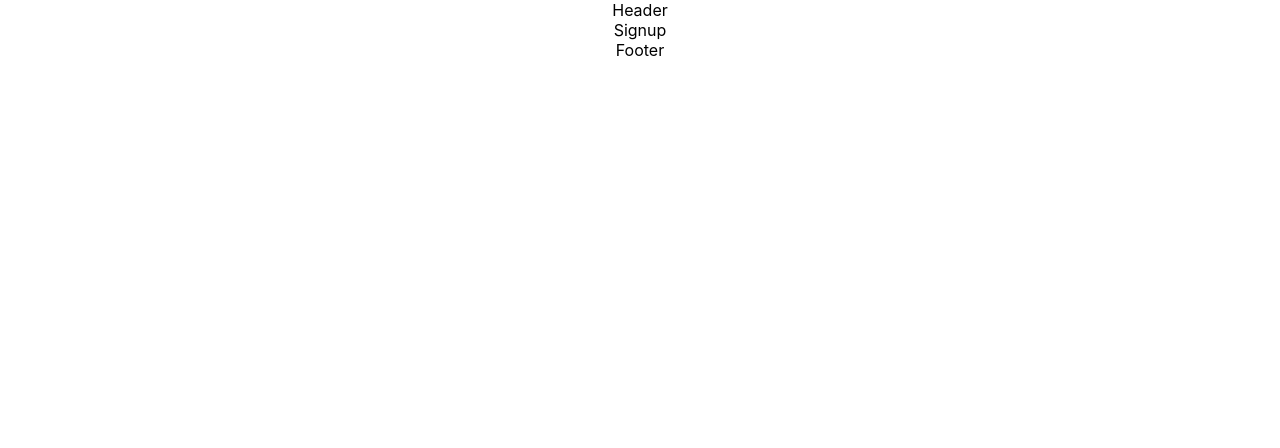
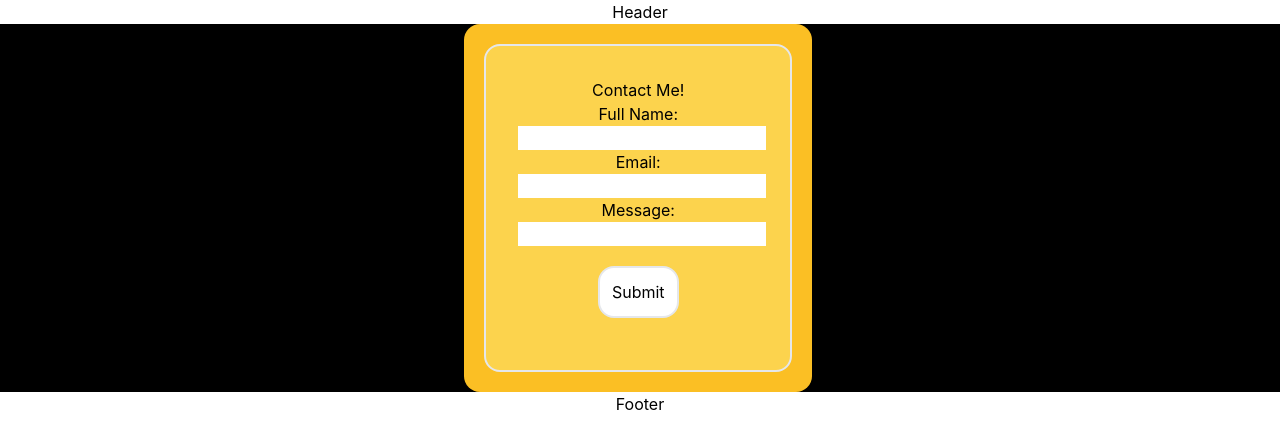
Before and after one commit to leothoma88/GiveBackApp, a React (Create React App) app: page /signup in a window 1280 px wide. Shown: the top 448 px of the page. Built offline with nearby package versions, Linux system fonts and the light colour scheme.

Commit message:
tailwind install

```diff
--- a/package.json
+++ b/package.json
@@ -38,6 +38,8 @@
     ]
   },
   "devDependencies": {
+    "autoprefixer": "^10.4.13",
+    "postcss": "^8.4.19",
     "tailwindcss": "^3.2.4"
   }
 }
--- /dev/null
+++ b/postcss.config.js
@@ -0,0 +1,6 @@
+module.exports = {
+  plugins: {
+    tailwindcss: {},
+    autoprefixer: {},
+  },
+}
--- a/public/main.html
+++ b/public/main.html
@@ -1,54 +1,108 @@
 <!DOCTYPE html>
 <html lang="en">
   <head>
-    <meta charset="UTF-8">
-    <meta http-equiv="X-UA-Compatible" content="IE=edge">
-    <meta name="viewport" content="width=device-width, initial-scale=1.0">
-    <link href="output-style.css" rel="stylesheet">
+    <meta charset="UTF-8" />
+    <meta http-equiv="X-UA-Compatible" content="IE=edge" />
+    <meta name="viewport" content="width=device-width, initial-scale=1.0" />
+    <link href="output-style.css" rel="stylesheet" />
     <title>Document</title>
   </head>
-<body class="bg-emerald-100">
+  <body className="bg-emerald-100">
     <header>
-        <div class="h-64 bg-teal-500">d</div>
-        <div class="flex justify-end">
-            <div class="space-x-4 space-y-4 mr-10">
-              <button type="button" class="inline-block px-9 py-2.5 bg-pink-700 text-white font-medium text-xs leading-tight uppercase rounded shadow-lg hover:bg-blue-700 hover:shadow-lg focus:bg-blue-700 focus:shadow-lg focus:outline-none focus:ring-0 active:bg-blue-800 active:shadow-lg transition duration-150 ease-in-out">Primary</button>
-              <button type="button" class="inline-block px-9 py-2.5 bg-purple-800 text-white font-medium text-xs leading-tight uppercase rounded shadow-lg hover:bg-purple-700 hover:shadow-lg focus:bg-purple-700 focus:shadow-lg focus:outline-none focus:ring-0 active:bg-blue-800 active:shadow-lg transition duration-150 ease-in-out">Secondary</button>
+      <div className="h-64 bg-teal-500">d</div>
+      <div className="flex justify-end">
+        <div className="space-x-4 space-y-4 mr-10">
+          <button
+            type="button"
+            className="inline-block px-9 py-2.5 bg-pink-700 text-white font-medium text-xs leading-tight uppercase rounded shadow-lg hover:bg-blue-700 hover:shadow-lg focus:bg-blue-700 focus:shadow-lg focus:outline-none focus:ring-0 active:bg-blue-800 active:shadow-lg transition duration-150 ease-in-out"
+          >
+            Primary
+          </button>
+          <button
+            type="button"
+            className="inline-block px-9 py-2.5 bg-purple-800 text-white font-medium text-xs leading-tight uppercase rounded shadow-lg hover:bg-purple-700 hover:shadow-lg focus:bg-purple-700 focus:shadow-lg focus:outline-none focus:ring-0 active:bg-blue-800 active:shadow-lg transition duration-150 ease-in-out"
+          >
+            Secondary
+          </button>
         </div>
       </div>
     </header>
     <main>
-        <div class="flex" alt="middlesections">
-            <div class="flex-1 h-96 mt-20 ml-[50px] w-1/2 h-[30rem] bg-white"></div>
-            <div class="flex-1 h-96 mt-20 m-[50px] w-1/2 h-[30rem] bg-white"></div>
+      <div className="flex" alt="middlesections">
+        <div
+          className="flex-1 h-96 mt-20 ml-[50px] w-1/2 h-[30rem] bg-white"
+        ></div>
+        <div
+          className="flex-1 h-96 mt-20 m-[50px] w-1/2 h-[30rem] bg-white"
+        ></div>
       </div>
-        <div class="flex">
-            <p class="text-xl font-bold text-center flex-1">Summary</p>
-            <p class="text-xl font-bold text-center flex-1">Organizations</p>
+      <div className="flex">
+        <p className="text-xl font-bold text-center flex-1">Summary</p>
+        <p className="text-xl font-bold text-center flex-1">Organizations</p>
       </div>
-        <section class=" dark:bg-gray-900">
-            <div class="py-8 lg:py-16 px-4 mx-auto max-w-screen-md">
-                <h2 class="mb-4 text-4xl tracking-tight font-extrabold text-center text-gray-900 dark:text-white">Contact Us</h2>
-                <p class="mb-8 lg:mb-16 font-light text-center text-gray-500 dark:text-gray-400 sm:text-xl">If you have any questions or would like your organization featured.</p>
-                <form action="#" class="space-y-8">
+      <section className=" dark:bg-gray-900">
+        <div className="py-8 lg:py-16 px-4 mx-auto max-w-screen-md">
+          <h2
+            className="mb-4 text-4xl tracking-tight font-extrabold text-center text-gray-900 dark:text-white"
+          >
+            Contact Us
+          </h2>
+          <p
+            className="mb-8 lg:mb-16 font-light text-center text-gray-500 dark:text-gray-400 sm:text-xl"
+          >
+            If you have any questions or would like your organization featured.
+          </p>
+          <form action="#" className="space-y-8">
             <div>
-                        <label for="email" class="block mb-2 text-sm font-medium text-gray-900 dark:text-gray-300">Your email</label>
-                        <input type="email" id="email" class="shadow-sm bg-gray-50 border border-gray-300 text-gray-900 text-sm rounded-lg focus:ring-primary-500 focus:border-primary-500 block w-full p-2.5 dark:bg-gray-700 dark:border-gray-600 dark:placeholder-gray-400 dark:text-white dark:focus:ring-primary-500 dark:focus:border-primary-500 dark:shadow-sm-light" placeholder="name@flowbite.com" required>
+              <label
+                htmlFor="email"
+                className="block mb-2 text-sm font-medium text-gray-900 dark:text-gray-300"
+                >Your email</label
+              >
+              <input
+                type="email"
+                id="email"
+                className="shadow-sm bg-gray-50 border border-gray-300 text-gray-900 text-sm rounded-lg focus:ring-primary-500 focus:border-primary-500 block w-full p-2.5 dark:bg-gray-700 dark:border-gray-600 dark:placeholder-gray-400 dark:text-white dark:focus:ring-primary-500 dark:focus:border-primary-500 dark:shadow-sm-light"
+                placeholder="name@flowbite.com"
+                required
+              />
             </div>
             <div>
-                        <label for="subject" class="block mb-2 text-sm font-medium text-gray-900 dark:text-gray-300">Subject</label>
-                        <input type="text" id="subject" class="block p-3 w-full text-sm text-gray-900 bg-gray-50 rounded-lg border border-gray-300 shadow-sm focus:ring-primary-500 focus:border-primary-500 dark:bg-gray-700 dark:border-gray-600 dark:placeholder-gray-400 dark:text-white dark:focus:ring-primary-500 dark:focus:border-primary-500 dark:shadow-sm-light" placeholder="Let us know how we can help you" required>
+              <label
+                htmlFor="subject"
+                className="block mb-2 text-sm font-medium text-gray-900 dark:text-gray-300"
+                >Subject</label
+              >
+              <input
+                type="text"
+                id="subject"
+                className="block p-3 w-full text-sm text-gray-900 bg-gray-50 rounded-lg border border-gray-300 shadow-sm focus:ring-primary-500 focus:border-primary-500 dark:bg-gray-700 dark:border-gray-600 dark:placeholder-gray-400 dark:text-white dark:focus:ring-primary-500 dark:focus:border-primary-500 dark:shadow-sm-light"
+                placeholder="Let us know how we can help you"
+                required
+              />
             </div>
-                    <div class="sm:col-span-2">
-                        <label for="message" class="block mb-2 text-sm font-medium text-gray-900 dark:text-gray-400">Your message</label>
-                        <textarea id="message" rows="6" class="block p-2.5 w-full text-sm text-gray-900 bg-gray-50 rounded-lg shadow-sm border border-gray-300 focus:ring-primary-500 focus:border-primary-500 dark:bg-gray-700 dark:border-gray-600 dark:placeholder-gray-400 dark:text-white dark:focus:ring-primary-500 dark:focus:border-primary-500" placeholder="Leave a comment..."></textarea>
+            <div className="sm:col-span-2">
+              <label
+                htmlFor="message"
+                className="block mb-2 text-sm font-medium text-gray-900 dark:text-gray-400"
+                >Your message</label
+              >
+              <textarea
+                id="message"
+                rows="6"
+                className="block p-2.5 w-full text-sm text-gray-900 bg-gray-50 rounded-lg shadow-sm border border-gray-300 focus:ring-primary-500 focus:border-primary-500 dark:bg-gray-700 dark:border-gray-600 dark:placeholder-gray-400 dark:text-white dark:focus:ring-primary-500 dark:focus:border-primary-500"
+                placeholder="Leave a comment..."
+              ></textarea>
             </div>
-                    <button type="submit" class="py-3 px-5 text-sm font-medium text-center text-black rounded-lg bg-primary-700 sm:w-fit hover:bg-primary-800 focus:ring-4 focus:outline-none focus:ring-primary-300 dark:bg-primary-600 dark:hover:bg-primary-700 dark:focus:ring-primary-800">Send message</button>
+            <button
+              type="submit"
+              className="py-3 px-5 text-sm font-medium text-center text-black rounded-lg bg-primary-700 sm:w-fit hover:bg-primary-800 focus:ring-4 focus:outline-none focus:ring-primary-300 dark:bg-primary-600 dark:hover:bg-primary-700 dark:focus:ring-primary-800"
+            >
+              Send message
+            </button>
           </form>
         </div>
       </section>
-
     </main>
-
   </body>
 </html>
--- a/src/components/Signup.jsx
+++ b/src/components/Signup.jsx
@@ -1,9 +1,55 @@
-import React from 'react'
+import React from "react";
 
 const Signup = () => {
   return (
-    <div>Signup</div>
-  )
-}
+    <div>
+      <div className="flex bg-black">
+        <div className="ml-20 h-full col-span-1 grid grid-cols-1 pl-96">
+          <div className="start bg-amber-400 w-4/5 border-bg-black rounded-2xl">
+            <div className="card p-8 m-5 border-2 bg-amber-300 rounded-2xl">
+              <form className="form login-form">
+                <div className="form-group">
+                  <p>Contact Me!</p>
+                  <label className="form-label" htmlFor="fullName">
+                    Full Name:
+                  </label>
+                  <input
+                    className="form-input form-control"
+                    type="text"
+                    id="fullName"
+                  />
+                </div>
+                <div className="form-group">
+                  <label htmlFor="emailInput">Email:</label>
+                  <input
+                    className="form-input form-control"
+                    type="password"
+                    id="emailInput"
+                  />
+                </div>
+                <div className="form-group">
+                  <label htmlFor="messageDesc">Message:</label>
+                  <input
+                    className="form-input form-control"
+                    type="password"
+                    id="messageDesc"
+                  />
+                </div>
+                <div className="BtnSpace">
+                  <button
+                    className="submitBtn btn-primary border-2 bg-white p-3 m-5 rounded-2xl hover:bg-amber-500"
+                    type="submit"
+                  >
+                    Submit
+                  </button>
+                </div>
+              </form>
+            </div>
+          </div>
+        </div>
+      </div>
+    </div>
+  );
+};
 
-export default Signup
+export default Signup;
--- a/public/tailwind.config.js
+++ b/tailwind.config.js
@@ -1,8 +1,8 @@
 /** @type {import('tailwindcss').Config} */
 module.exports = {
-  content: ["*{html,js}"],
+  content: ["./src/**/*.{js,jsx,ts,tsx}"],
   theme: {
     extend: {},
   },
   plugins: [],
-}
+};
```
Also changed, not shown: src/App.js (+25 -27 lines), src/index.css (+7 -3 lines), 1 other file (tests, documents, lock files or other folders). Lines whose indentation alone changed are shown as unchanged.
